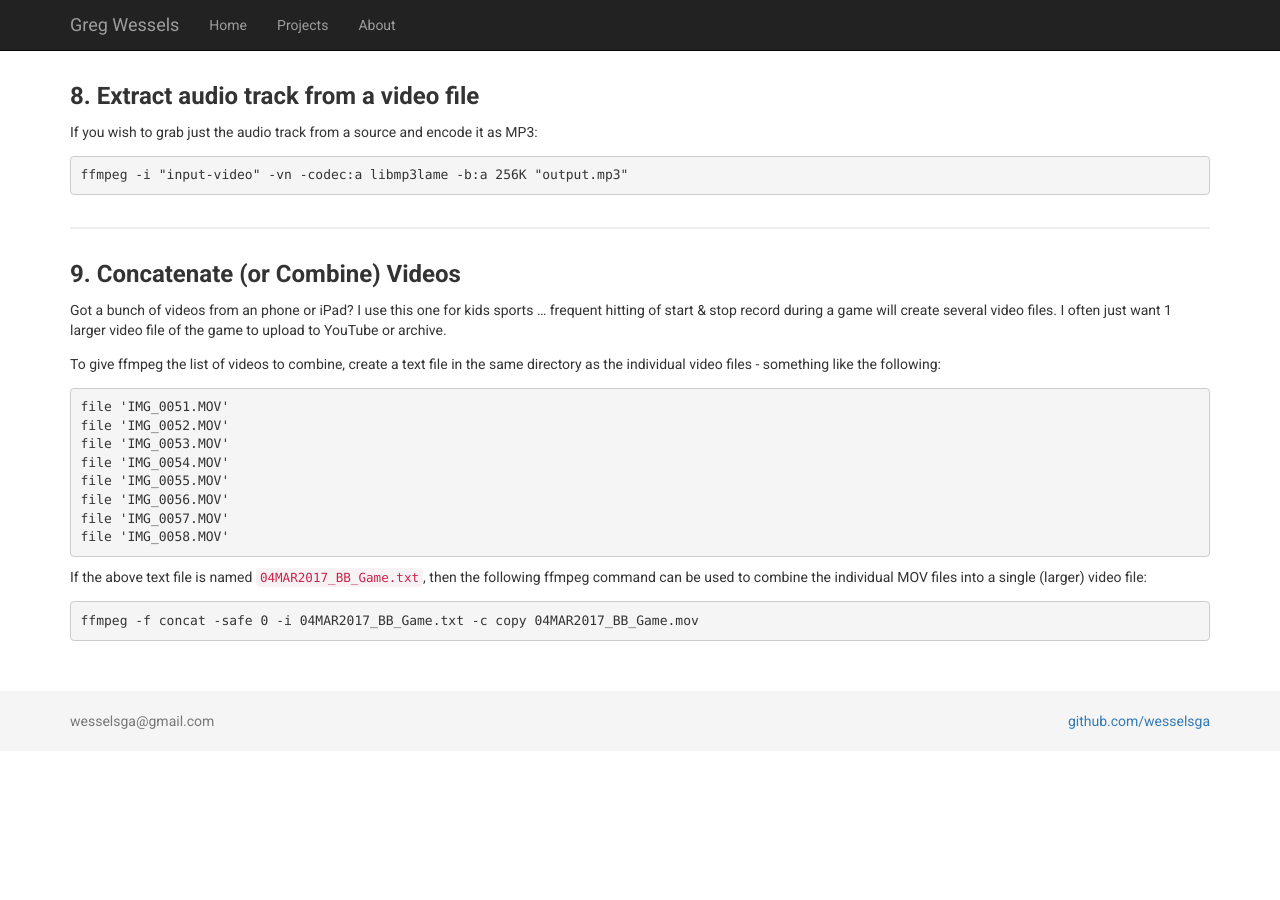
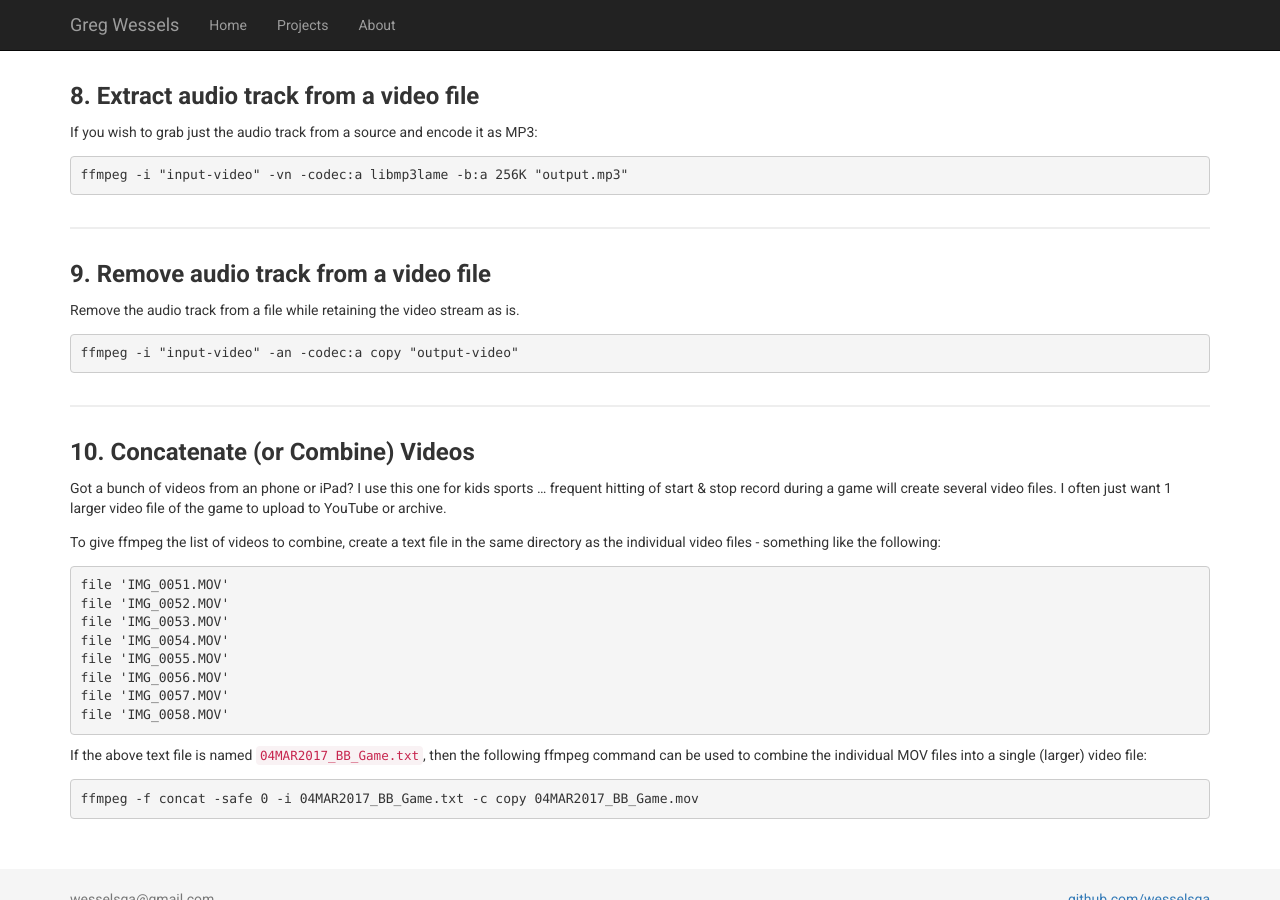
Before and after one commit to wesselsga/wesselsga.github.io, a Jekyll site: the page built from _posts/2017-04-25-ffmpeg-cookbook.md, in a window 1280 px wide and 900 px high, scrolled down 1645 px. Built offline with Jekyll 4.4.1, drawn with Linux system fonts in a browser that asks for light colours; before the commit the page ends 2396 px from its top, so only the background shows below that.

Commit message:
Update 2017-04-25-ffmpeg-cookbook.md

````diff
--- a/_posts/2017-04-25-ffmpeg-cookbook.md
+++ b/_posts/2017-04-25-ffmpeg-cookbook.md
@@ -102,7 +102,17 @@ ffmpeg -i "input-video" -vn -codec:a libmp3lame -b:a 256K "output.mp3"
 
 ---
 
-### 9. Concatenate (or Combine) Videos ###
+### 9. Remove audio track from a video file ###
+
+Remove the audio track from a file while retaining the video stream as is.
+
+```Batchfile
+ffmpeg -i "input-video" -an -codec:a copy "output-video"
+```
+
+---
+
+### 10. Concatenate (or Combine) Videos ###
 Got a bunch of videos from an phone or iPad?  I use this one for kids sports ... frequent hitting of start & stop record during a game will create several video files.
 I often just want 1 larger video file of the game to upload to YouTube or archive.
 
````
